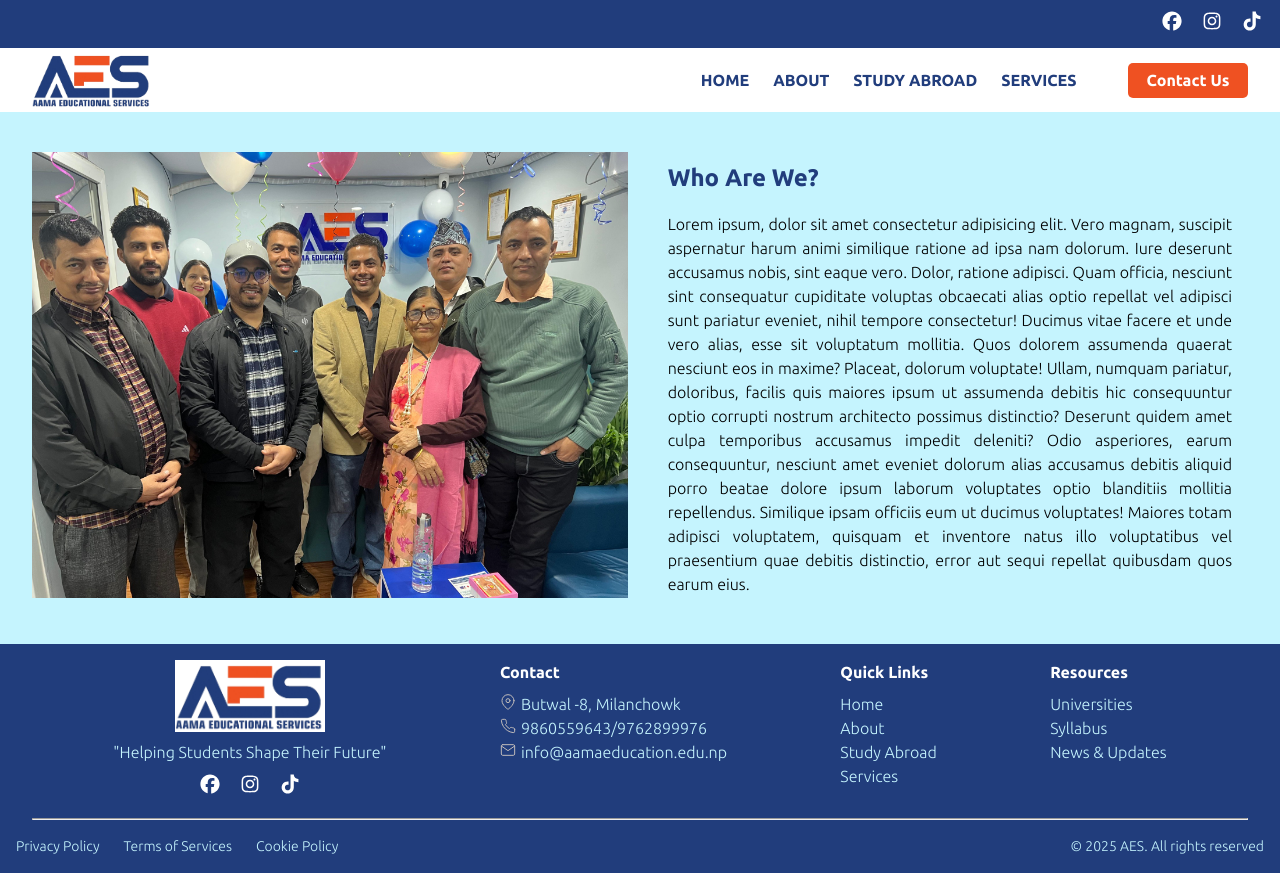
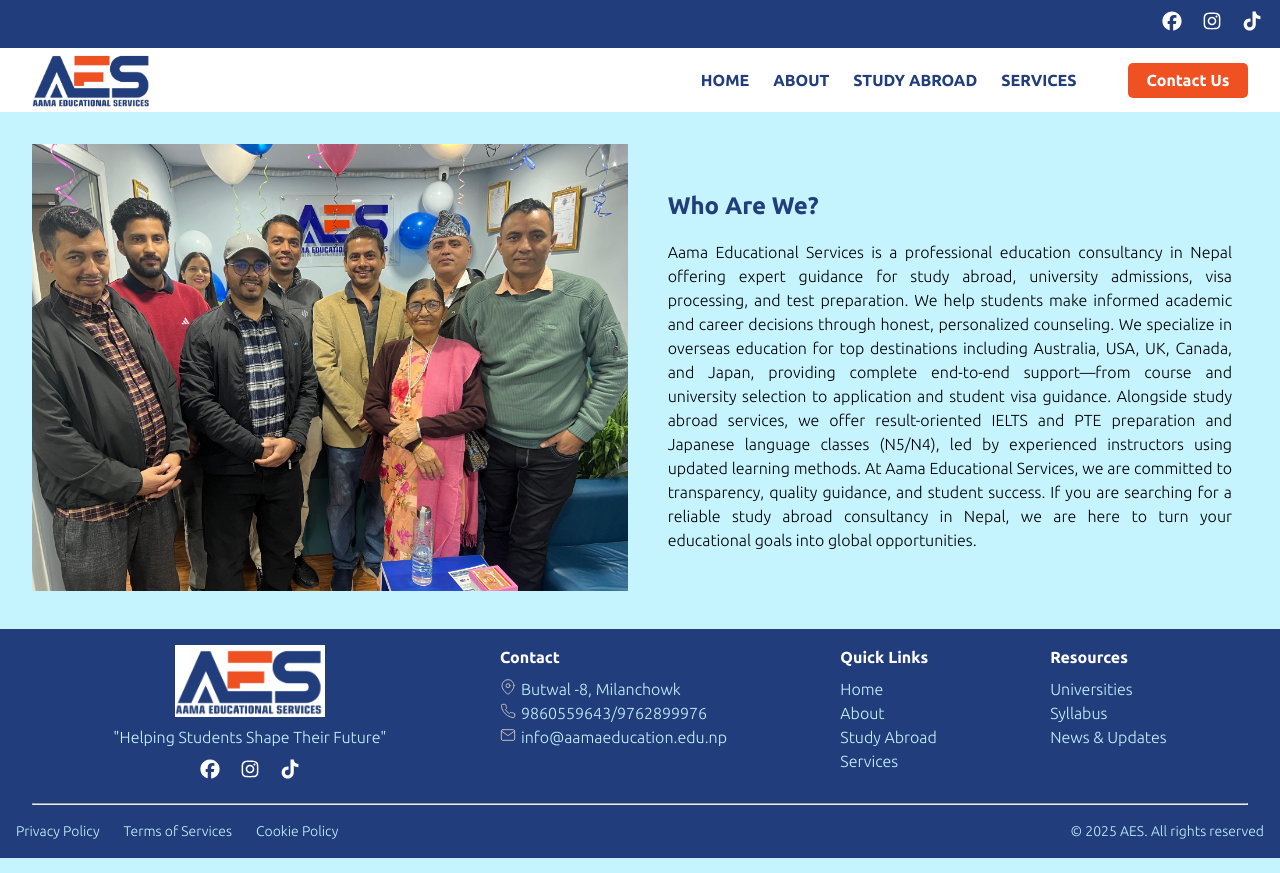
Before and after one commit to bsntgyawali/aama_education, a React (Vite) app: page /about in a window 1280 px wide. Built offline with nearby package versions, Linux system fonts and the light colour scheme.

Commit message:
Update About.jsx
about section uppdated

```diff
--- a/src/pages/About.jsx
+++ b/src/pages/About.jsx
@@ -8,11 +8,13 @@
             <div className="section__content-wrapper">
                 <h2>Who Are We?</h2>
                 <p>
-                    Lorem ipsum, dolor sit amet consectetur adipisicing elit. Vero magnam, suscipit aspernatur harum animi similique ratione ad ipsa nam dolorum. Iure deserunt accusamus nobis, sint eaque vero. Dolor, ratione adipisci.
-                    Quam officia, nesciunt sint consequatur cupiditate voluptas obcaecati alias optio repellat vel adipisci sunt pariatur eveniet, nihil tempore consectetur! Ducimus vitae facere et unde vero alias, esse sit voluptatum mollitia.
-                    Quos dolorem assumenda quaerat nesciunt eos in maxime? Placeat, dolorum voluptate! Ullam, numquam pariatur, doloribus, facilis quis maiores ipsum ut assumenda debitis hic consequuntur optio corrupti nostrum architecto possimus distinctio?
-                    Deserunt quidem amet culpa temporibus accusamus impedit deleniti? Odio asperiores, earum consequuntur, nesciunt amet eveniet dolorum alias accusamus debitis aliquid porro beatae dolore ipsum laborum voluptates optio blanditiis mollitia repellendus.
-                    Similique ipsam officiis eum ut ducimus voluptates! Maiores totam adipisci voluptatem, quisquam et inventore natus illo voluptatibus vel praesentium quae debitis distinctio, error aut sequi repellat quibusdam quos earum eius.
+                    Aama Educational Services is a professional education consultancy in Nepal offering expert guidance for study abroad, university admissions, visa processing, and test preparation. We help students make informed academic and career decisions through honest, personalized counseling.
+
+We specialize in overseas education for top destinations including Australia, USA, UK, Canada, and Japan, providing complete end-to-end support—from course and university selection to application and student visa guidance.
+
+Alongside study abroad services, we offer result-oriented IELTS and PTE preparation and Japanese language classes (N5/N4), led by experienced instructors using updated learning methods.
+
+At Aama Educational Services, we are committed to transparency, quality guidance, and student success. If you are searching for a reliable study abroad consultancy in Nepal, we are here to turn your educational goals into global opportunities.
                 </p>
             </div>
             </div>
```
